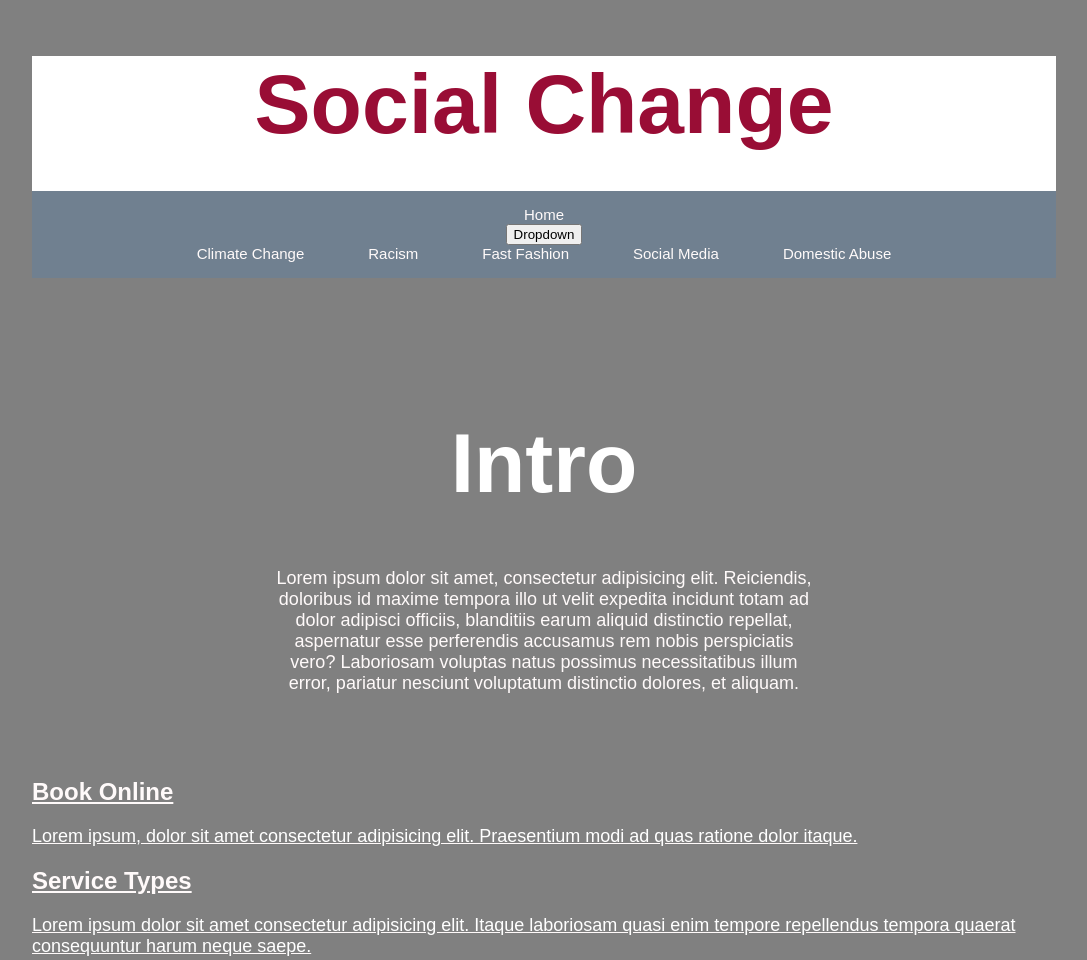
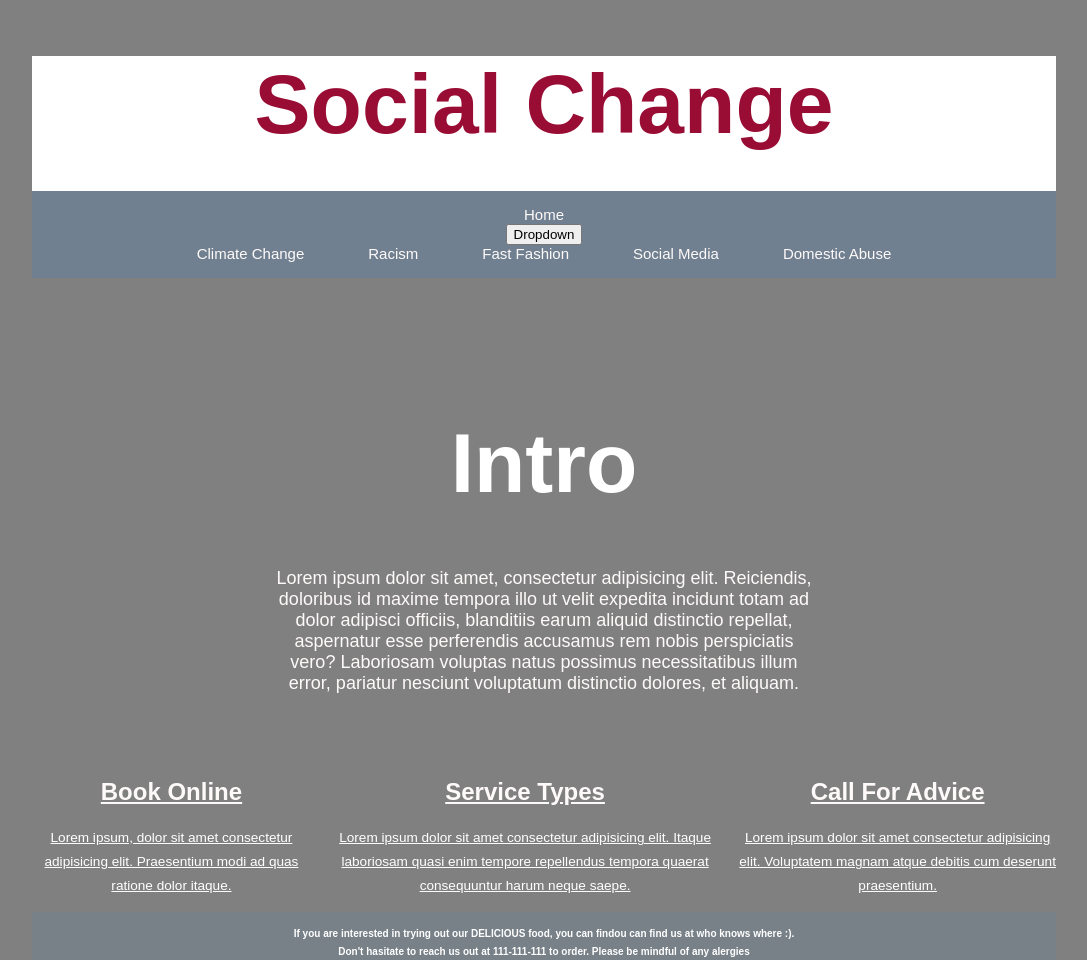
Before and after one commit to hackathon-ana/hackathon-ana.github.io, a plain HTML site: page index.html in a window 1280 px wide. Shown: the top 960 px of the page, without its empty margins (96-1183 px from the left). Drawn offline with Linux system fonts and the light colour scheme.

Commit message:
Update main.css

```diff
--- a/main.css
+++ b/main.css
@@ -36,6 +36,26 @@ main{
     padding-right: 240px;
     padding-left: 240px;
 }
+.cardHolder
+{
+    text-align: center;
+    width: 1024px;
+    margin-left: auto;
+    margin-right: auto;
+    display:flex;
+    justify-content: space-between;
+}
+.cardHolder h2{
+    text-align: center;
+    margin-top: 20px;
+
+}
+.cardHolder p{
+    font-size: 0.85rem;
+    line-height: 1.5rem;
+    margin-top: 10px;
+    text-align: center;
+}
 footer{
     background-color:rgba(112, 128, 144, 0.5);
     height: 60px;
```
